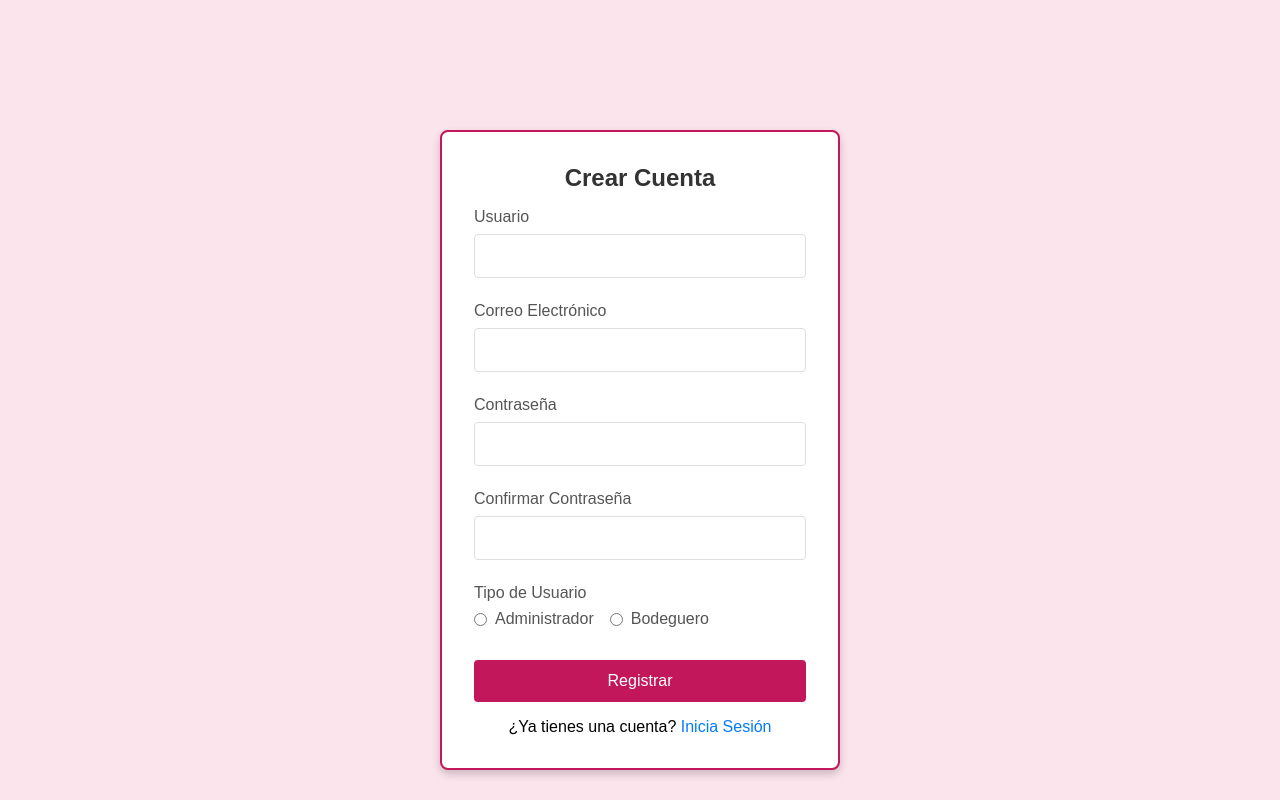
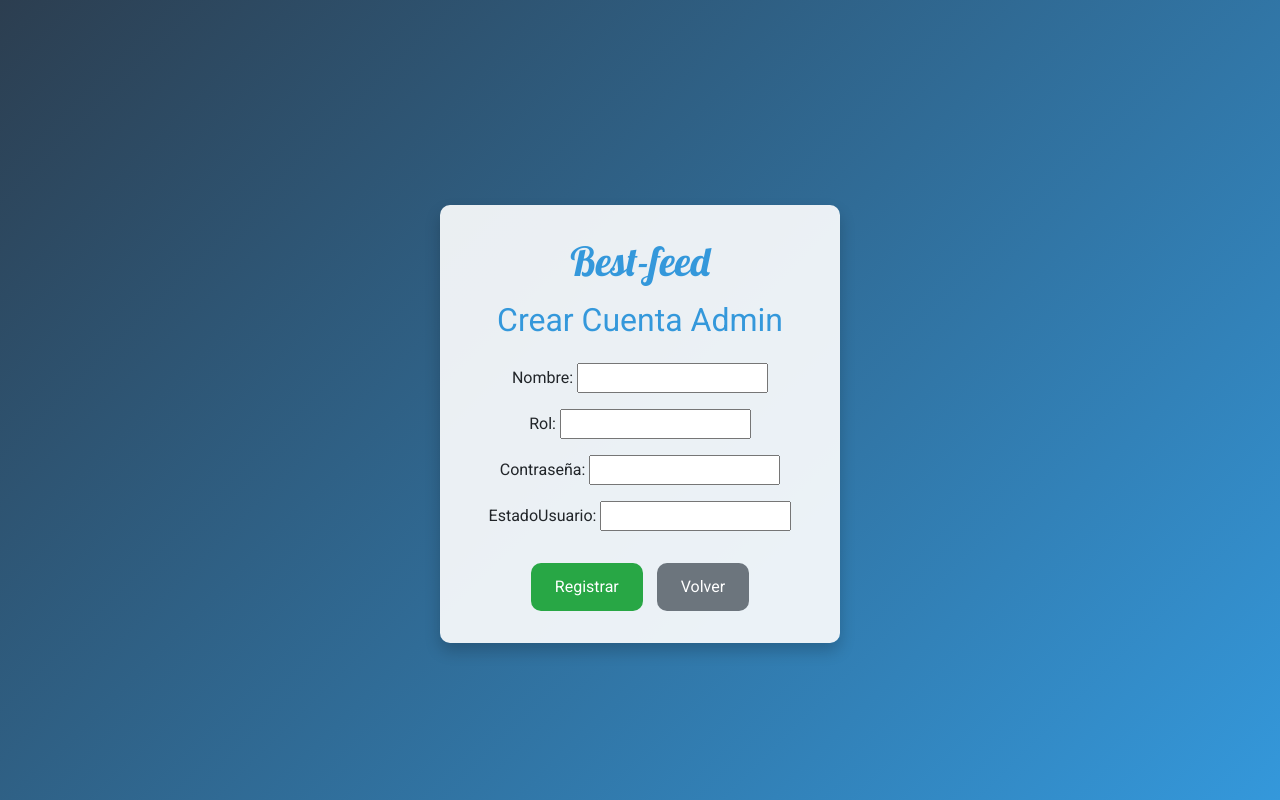
Before and after one commit to pengupang/IngSoftware, a Django app: page /registro/ in a window 1280 px wide. Run offline with Django 5.2, Linux system fonts and the light colour scheme.

Commit message:
Ya agregue el login y el registro, tambien cambie el models usuarios para que funcione de mejor manera con el login y registro

```diff
--- a/AppSoft/forms.py
+++ b/AppSoft/forms.py
@@ -6,6 +6,22 @@ class MateriaPrimaForm(forms.ModelForm):
         model = MateriaPrima
         fields='__all__'
 
+class Usuariocuentaform(forms.ModelForm):
+    class Meta:
+        model = Usuario
+        fields = ['nombre', 'rol','contraseña', 'estadoUsuario']
+
+    def clean_nombre(self):
+        nombre= self.cleaned_data.get('nombre')
+        if Usuario.objects.filter(nombre=nombre).exists():
+             raise forms.ValidationError('utilize otro nombre')
+        return nombre
+
+    def clean_tipo(self):
+        rol = self.cleaned_data.get('tipo')
+        if rol not in ['administrador', 'bodeguero']:
+            raise forms.ValidationError('Tipo de usuario inválido.')
+        return rol
 
 class ProveedoresForm(forms.ModelForm):
     class Meta:
--- a/AppSoft/models.py
+++ b/AppSoft/models.py
@@ -24,7 +24,7 @@ class Usuario (models.Model):
     nombre= models.CharField(max_length=60)
     contraseña = models.CharField(max_length=10)
     rol = models.CharField(max_length=30)
-    estadoUsuario = models.BooleanField()
+    estadoUsuario = models.CharField(max_length=25) #Lo arregle para que funcioné de mejor manera el estado y no tener que investigar más de la cuenta
 
 class Compra (models.Model):
     fecha = models.DateField(default=datetime.date.today)
--- a/AppSoft/static/css/base.css
+++ /dev/null
@@ -1,77 +0,0 @@
-/* base.css */
-* {
-    margin: 0;
-    padding: 0;
-    box-sizing: border-box;
-    font-family: Arial, sans-serif;
-}
-
-body {
-    display: flex;
-    justify-content: center;
-    align-items: center;
-    height: 100vh;
-    background-color: #f0f2f5;
-}
-
-.container {
-    background-color: #fff;
-    padding: 2rem;
-    border-radius: 8px;
-    box-shadow: 0 4px 8px rgba(0, 0, 0, 0.2);
-    width: 100%;
-    max-width: 400px;
-    text-align: center;
-}
-
-h2 {
-    margin-bottom: 1rem;
-    color: #333;
-}
-
-.input-group {
-    margin-bottom: 1.5rem;
-    text-align: left;
-}
-
-label {
-    display: block;
-    margin-bottom: 0.5rem;
-    color: #555;
-}
-
-input {
-    width: 100%;
-    padding: 0.75rem;
-    border-radius: 4px;
-    border: 1px solid #ddd;
-    font-size: 1rem;
-}
-
-.btn {
-    width: 100%;
-    padding: 0.75rem;
-    background-color: #007bff;
-    border: none;
-    border-radius: 4px;
-    color: #fff;
-    font-size: 1rem;
-    cursor: pointer;
-}
-
-.btn:hover {
-    background-color: #0056b3;
-}
-
-p {
-    margin-top: 1rem;
-}
-
-a {
-    color: #007bff;
-    text-decoration: none;
-}
-
-a:hover {
-    text-decoration: underline;
-}
--- a/AppSoft/static/css/register.css
+++ /dev/null
@@ -1,58 +0,0 @@
-/* register.css */
-@import url('base.css');
-
-/* Cambia el color de fondo solo para la página de registro */
-body {
-    background-color: #fce4ec;
-}
-
-/* Cambia el color del botón solo para el registro */
-.btn {
-    background-color: #c2185b;
-}
-
-.btn:hover {
-    background-color: #ad1457;
-}
-
-/* Añade un borde de color al contenedor */
-.container {
-    border: 2px solid #c2185b;
-    position: relative;
-    top: 50px;
-}
-
-/* Alineación y espaciado para los radio buttons */
-.input-group label[for="username"],
-.input-group label[for="email"],
-.input-group label[for="password"],
-.input-group label[for="password2"],
-.input-group label[for="user_type"] {
-    display: block;
-    margin-bottom: 0.5rem;
-    color: #555;
-}
-
-.input-group {
-    margin-bottom: 1.5rem;
-    text-align: left;
-}
-
-/* Para alinear los radio buttons en fila */
-.radio-group {
-    display: flex;
-    gap: 1rem;
-    align-items: center;
-}
-
-.radio-group label {
-    display: flex;
-    align-items: center;
-    font-weight: normal;
-    color: #555;
-}
-
-/* Espacio entre el radio button y el texto */
-.radio-group input[type="radio"] {
-    margin-right: 0.5rem;
-}
--- a/AppSoft/views.py
+++ b/AppSoft/views.py
@@ -1,14 +1,35 @@
 from django.shortcuts import render,redirect
 from AppSoft.models import MateriaPrima,Productos,Proveedores,Compra, Usuario
 from . import forms
-from .forms import MateriaPrimaForm,ProductosForm,ProveedoresForm,CompraForm, UsuarioForm
+from .forms import MateriaPrimaForm,ProductosForm,ProveedoresForm,CompraForm, Usuariocuentaform
+
+def crearcuenta(request):
+    if request.method == 'POST':
+        form = Usuariocuentaform(request.POST)
+        if form.is_valid():
+            usuario = form.save(commit=False)
+            usuario.estadoUsuario='True'
+            form.save()
+            return redirect('login')  # Redirigir al login después de crear la cuenta
+    else:
+        form = Usuariocuentaform()
+    data = {'form': form, 'titulo': 'Crear cuenta'}
+    return render(request, 'register.html', data)
 
 def login(request):
+    if request.method == 'POST':
+        nombre = request.POST.get('username')
+        contraseña = request.POST.get('contraseña')  # Agregamos el campo fono
+        usuario = Usuario.objects.filter(nombre=nombre, contraseña=contraseña).first()  # Usamos filter() y first()
+        if usuario and usuario.estadoUsuario == 'True':
+            request.session['usuario_id'] = usuario.id  # Redirigir a la URL 'usuario'
+            if usuario.rol == 'administrador':
+                return redirect('productosCrear')  # Redirigir a la URL 'administrador'
+            elif usuario.rol=='bodeguero':
+                return redirect('materiaVer')#lo mismo pero para el repartidor
+        else:
+            return render(request, 'login.html', {'error': 'Usuario inválido'})
     return render(request, 'login.html')
-
-
-def registro(request):
-    return render(request, 'register.html')
 
 """
 Aqui van las views de Materia Prima
@@ -100,39 +121,6 @@ def proveedoresDeshabilitar(request,id):
 """
 Aqui van las views de Usuarios
 """
-def lista_usuarios(request):
-    usuarios = Usuario.objects.all()
-    data = {'usuarios' : usuarios, 'titulo':'Tabla Usuarios'}
-    return render(request, 'usuarios_ver.html',data)
-
-def crear_usuario(request):
-    form = UsuarioForm()
-    if request.method == 'POST':
-        form = UsuarioForm(request.POST)
-        if form.is_valid():
-            form.save()
-    data = {'form' : form , 'titulo': 'Agregar Usuario'}
-    return render(request, 'usuario_crear.html',data)
-
-def actualizar_usuario(request, id):
-    usuarios = Usuario.objects.get(id=id)
-    form= UsuarioForm(instance=usuarios)
-    if request.method == "POST":
-        form=UsuarioForm(request.POST,instance=usuarios)
-        if form.is_valid():
-            form.save()
-    data={'form':form , 'titulo': 'Actualizar Usuarios'}
-    return render(request,'usuario_crear.html',data)
-
-def deshabilitar_usuario(request,id):
-     usuarios=Usuario.objects.get(id=id)
-     if request.method=="POST":
-       usuarios.delete()
-     data={"usuarios":usuarios}
-     return render(request,'usuario_crear.html',data)
-
-
-
 
 """
 Aqui van las views de ingresos
--- a/IngSoftware/urls.py
+++ b/IngSoftware/urls.py
@@ -19,23 +19,23 @@ from django.urls import path
 from AppSoft import views
 urlpatterns = [
     path('admin/', admin.site.urls),
-    path('login/', views.login),
-    path('registro/', views.registro),
+    path('login/', views.login, name='login'),
+    path('registro/', views.crearcuenta, name='register'),
     path('comprasVer/',views.compras_Ver),
     path('comprasAgregar/',views.compra_agregar),
-    path('materiaVer/',views.materiaVer),
+    path('materiaVer/',views.materiaVer, name='materiaVer'),
     path('materiaCrear/',views.materiaCrear),
     path('materiaActualizar/<int:id>',views.materiaActualizar),
     path('productosVer/',views.productosVer),
-    path('productosCrear/',views.productosCrear),
+    path('productosCrear/',views.productosCrear, name='productosCrear'),
     path('productosActualizar/<int:id>', views.productosActualizar),
     path('proveedoresVer/', views.proveedoresVer),
     path('proveedoresCrear/', views.proveedoresCrear),
     path('proveedoresActualizar/<int:id>', views.proveedoresActualizar),
     path('proveedoresDeshabilitar/', views.proveedoresDeshabilitar),
-    path('lista_usuarios/', views.lista_usuarios),
-    path('crear_usuario/', views.crear_usuario),
-    path('actualizar_usuario/<int:id>', views.actualizar_usuario),
-    path('deshabilitar_usuario/<int:id>',views.deshabilitar_usuario)
+    #path('lista_usuarios/', views.lista_usuarios),
+    #path('crear_usuario/', views.crear_usuario),
+    #path('actualizar_usuario/<int:id>', views.actualizar_usuario),
+    #path('deshabilitar_usuario/<int:id>',views.deshabilitar_usuario)
 
 ]
--- /dev/null
+++ b/static/css/register.css
@@ -0,0 +1,88 @@
+/* Estilos para la página de registro */
+body {
+    font-family: 'Roboto', sans-serif;
+    background: linear-gradient(135deg, #2c3e50, #3498db);
+    display: flex;
+    justify-content: center;
+    align-items: center;
+    height: 100vh;
+    margin: 0;
+}
+
+.container {
+    background: rgba(255, 255, 255, 0.9);
+    padding: 2rem;
+    box-shadow: 0 8px 16px rgba(0, 0, 0, 0.2);
+    border-radius: 10px;
+    text-align: center;
+    width: 100%;
+    max-width: 400px;
+}
+
+.logo {
+    font-family: 'Lobster', cursive;
+    color: #3498db;
+    margin-bottom: 1rem;
+    font-size: 2.5rem;
+}
+
+h2 {
+    color: #3498db;
+    margin-bottom: 1.5rem;
+}
+
+.form-control {
+    margin-bottom: 1rem;
+    padding: 0.75rem;
+    border-radius: 10px;
+    border: 1px solid #ced4da;
+}
+
+.form-control:focus {
+    border-color: #3498db;
+    box-shadow: 0 0 5px rgba(52, 152, 219, 0.5);
+}
+
+.btn {
+    padding: 0.75rem 1.5rem;
+    border-radius: 10px;
+    border: none;
+    font-size: 1rem;
+    transition: background-color 0.3s ease;
+    margin-top: 1rem;
+}
+
+.btn-success {
+    background-color: #28a745;
+}
+
+.btn-success:hover {
+    background-color: #218838;
+}
+
+.btn-secondary {
+    background-color: #6c757d;
+    margin-left: 10px;
+}
+
+.btn-secondary:hover {
+    background-color: #5a6268;
+}
+
+.alert-danger {
+    margin-bottom: 1rem;
+    font-size: 0.9rem;
+    color: #721c24;
+    background-color: #f8d7da;
+    border-color: #f5c6cb;
+}
+
+a {
+    text-decoration: none;
+    color: white;
+}
+
+a:hover {
+    color: white;
+    text-decoration: none;
+}
--- a/templates/register.html
+++ b/templates/register.html
@@ -4,44 +4,33 @@
 <head>
     <meta charset="UTF-8">
     <meta name="viewport" content="width=device-width, initial-scale=1.0">
-    <title>Crear Cuenta</title>
+    <title>Crear Cuenta Admin</title>
+    <link href="https://cdn.jsdelivr.net/npm/bootstrap@5.3.3/dist/css/bootstrap.min.css" rel="stylesheet">
+    <link href="https://fonts.googleapis.com/css2?family=Lobster&family=Roboto:wght@400;700&display=swap" rel="stylesheet">
     <link rel="stylesheet" href="{% static 'css/register.css' %}">
 </head>
 <body>
-    <div class="container">
-        <h2>Crear Cuenta</h2>
-        <form action="" method="post">
+    <div class="container mt-5">
+        <h1 class="logo">Best-feed</h1>
+        <h2>Crear Cuenta Admin</h2>
+        {% if form.errors %}
+            <div class="alert alert-danger">
+                {% for field in form %}
+                    {% for error in field.errors %}
+                        <p>{{ error }}</p>
+                    {% endfor %}
+                {% endfor %}
+                {% for error in form.non_field_errors %}
+                    <p>{{ error }}</p>
+                {% endfor %}
+            </div>
+        {% endif %}
+        <form method="post">
             {% csrf_token %}
-            <div class="input-group">
-                <label for="username">Usuario</label>
-                <input type="text" id="username" name="username" required>
-            </div>
-            <div class="input-group">
-                <label for="email">Correo Electrónico</label>
-                <input type="email" id="email" name="email" required>
-            </div>
-            <div class="input-group">
-                <label for="password">Contraseña</label>
-                <input type="password" id="password" name="password" required>
-            </div>
-            <div class="input-group">
-                <label for="password2">Confirmar Contraseña</label>
-                <input type="password" id="password2" name="password2" required>
-            </div>
-            <div class="input-group">
-                <label for="user_type">Tipo de Usuario</label>
-                <div class="radio-group">
-                    <label>
-                        <input type="radio" name="user_type" value="administrador" required> Administrador
-                    </label>
-                    <label>
-                        <input type="radio" name="user_type" value="bodeguero" required> Bodeguero
-                    </label>
-                </div>
-            </div>
-            <button type="submit" class="btn">Registrar</button>
+            {{ form.as_p }}
+            <input type="submit" class="btn btn-success mt-3" value="Registrar">
+            <a href="{% url 'login' %}" class="btn btn-secondary mt-3">Volver</a>
         </form>
-        <p>¿Ya tienes una cuenta? <a href="../login">Inicia Sesión</a></p>
     </div>
 </body>
 </html>
```
Also changed, not shown: AppSoft/static/css/login.css (deleted, +0 -21 lines), static/css/login.css (added, +83 -0 lines), templates/login.html (+13 -14 lines), AppSoft/migrations/0007_alter_usuario_estadousuario.py (added).
